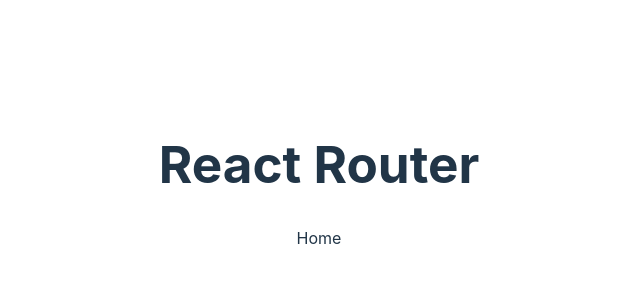
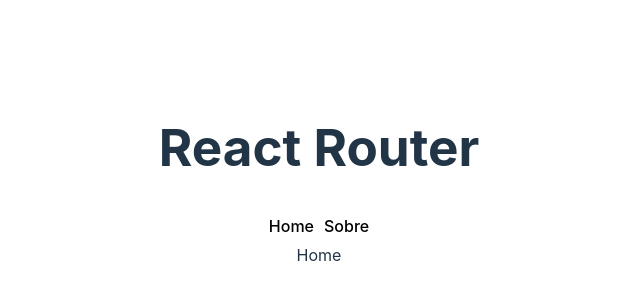
Before and after one commit to gustavobanares/React2.0, a React (Vite) app in the folder 8_REACT_ROUTER/reactrouter/: page / in a window 1280 px wide. Shown: the part 224-524 px from the top of the page, without its empty margins (321-961 px from the left). Built offline with nearby package versions, Linux system fonts and the light colour scheme.

Commit message:
Navigation between pages

```diff
--- /dev/null
+++ b/8_REACT_ROUTER/reactrouter/components/Navbar.css
@@ -0,0 +1,20 @@
+nav{
+    display: flex;
+    justify-content: center;
+}
+
+nav a{
+    margin: 0;
+    padding: 5px;
+    text-decoration: none;
+    color: #000;
+}
+
+nav a:hover{
+    color: #CCC;
+}
+
+.active {
+    background-color: #000;
+    color: #FFF;
+}
--- /dev/null
+++ b/8_REACT_ROUTER/reactrouter/components/Navbar.jsx
@@ -0,0 +1,14 @@
+import './Navbar.css'
+
+import { Link } from 'react-router-dom'
+
+const Navbar = () => {
+  return (
+    <nav>
+        <Link to='/'>Home</Link>
+        <Link to='/about'>Sobre</Link>
+    </nav>
+  )
+}
+
+export default Navbar
--- a/8_REACT_ROUTER/reactrouter/src/App.jsx
+++ b/8_REACT_ROUTER/reactrouter/src/App.jsx
@@ -7,12 +7,16 @@
 import Home from '../pages/Home'
 import About from '../pages/About'
 
+// components
+import Navbar from '../components/Navbar'
+
 function App() {
 
   return (
     <div>
       <h1>React Router</h1>
       <BrowserRouter>
+        <Navbar />
         <Routes>
           <Route path='/' element={<Home />} />
           <Route path='/about' element={<About />} />
```
